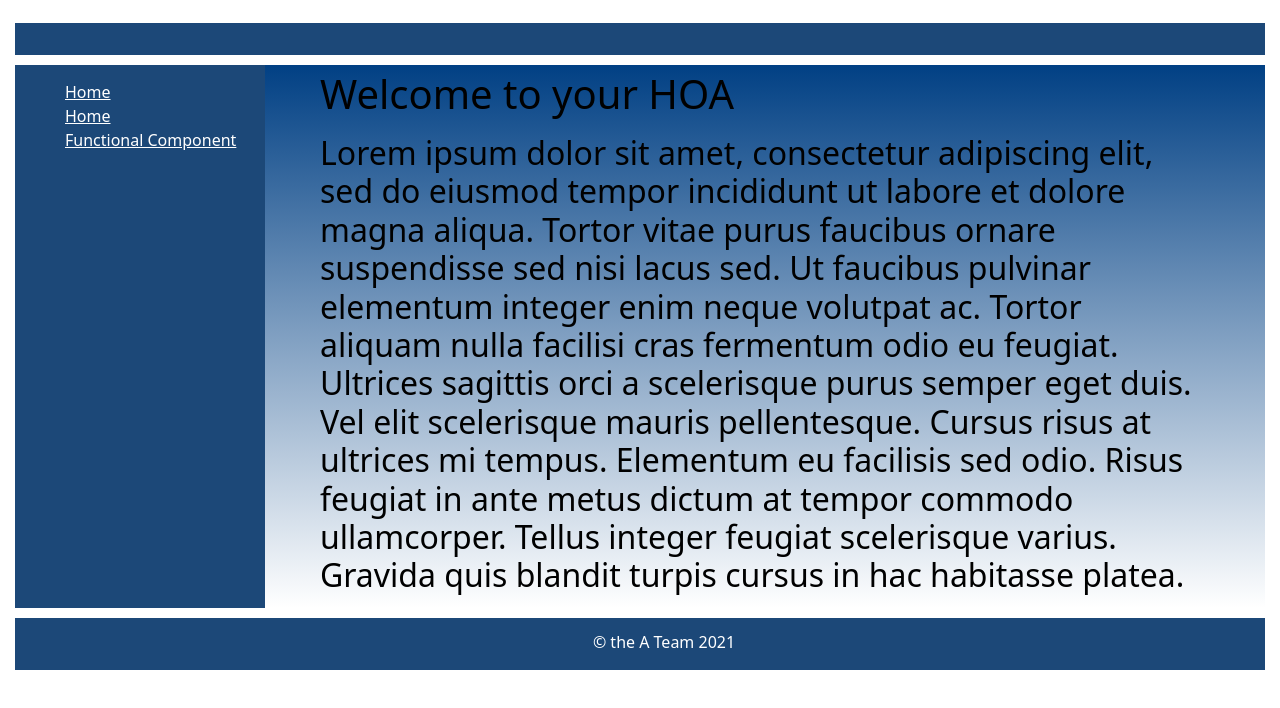
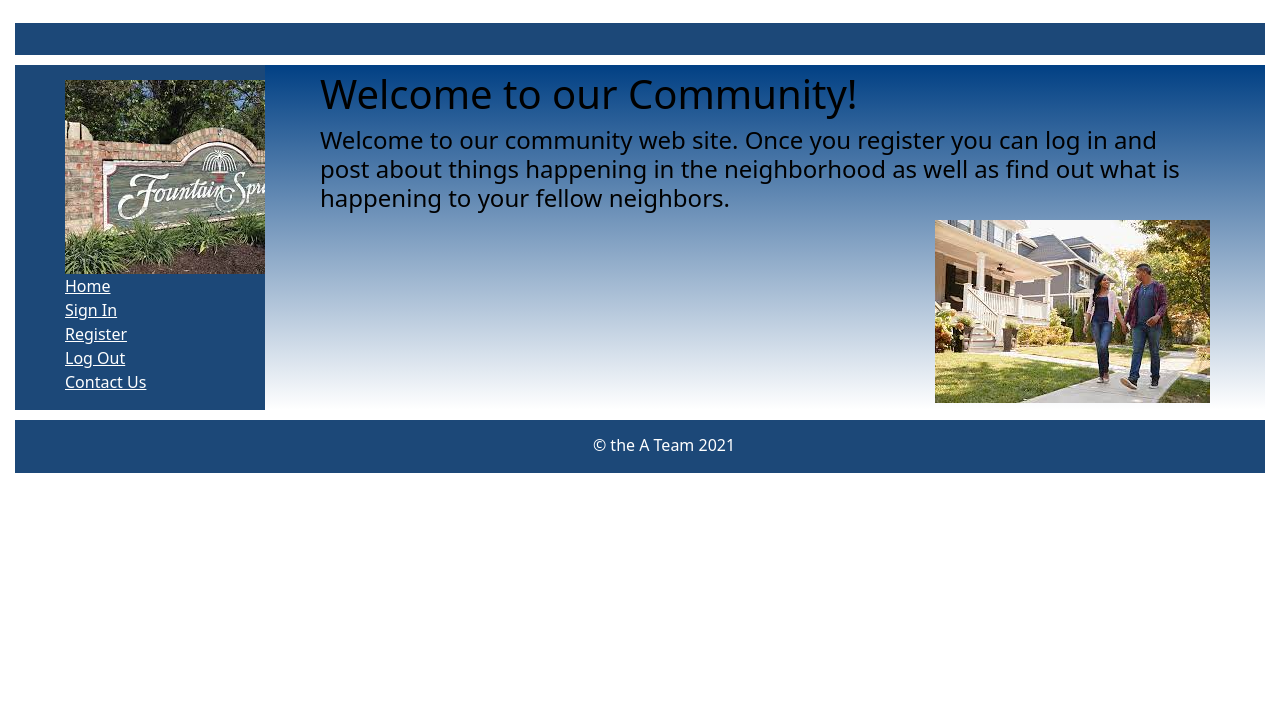
Before and after one commit to mrenee73/blueBadgeClient, a React (Create React App) app in the folder react-fundamentals/: page / in a window 1280 px wide. Shown: the top 708 px of the page. Built offline with nearby package versions, Linux system fonts and the light colour scheme.

Commit message:
finished home

```diff
--- a/react-fundamentals/src/App.css
+++ b/react-fundamentals/src/App.css
@@ -80,7 +80,9 @@ ul {
   margin-top: 0.8em!important;
 }
 
-
+#couplePic {
+  float: right;
+}
 
 
 
--- a/react-fundamentals/src/components/site/Home.js
+++ b/react-fundamentals/src/components/site/Home.js
@@ -1,33 +1,18 @@
 import {Link} from 'react-router-dom';
+import couplePic from '../../assets/coupleWalking.jpg'
 
 const Home = () => {
     return(
         <div className= 'main'>
             <div className= 'mainDiv'>
                 <h1>
-                    Welcome to your HOA
+                    Welcome to our Community!</h1>
 
+                <h4>Welcome to our community web site. Once you register you can log in and post about things happening in the neighborhood as well as find out what is happening to your fellow neighbors. </h4>
 
-
-
-
-
-
-
-
-
-
-
-                        </h1>
-
-                <ul>
-                    <li>                     </li>
-                    <li>
-
-                    </li>
-                </ul>
-                <h2>Lorem ipsum dolor sit amet, consectetur adipiscing elit, sed do eiusmod tempor incididunt ut labore et dolore magna aliqua. Tortor vitae purus faucibus ornare suspendisse sed nisi lacus sed. Ut faucibus pulvinar elementum integer enim neque volutpat ac. Tortor aliquam nulla facilisi cras fermentum odio eu feugiat. Ultrices sagittis orci a scelerisque purus semper eget duis. Vel elit scelerisque mauris pellentesque. Cursus risus at ultrices mi tempus. Elementum eu facilisis sed odio. Risus feugiat in ante metus dictum at tempor commodo ullamcorper. Tellus integer feugiat scelerisque varius. Gravida quis blandit turpis cursus in hac habitasse platea.</h2>
-
+                <img id="couplePic"
+                src={couplePic}
+                alt="Power Button" ></img>
 
 
 
--- a/react-fundamentals/src/components/site/Sidebar.js
+++ b/react-fundamentals/src/components/site/Sidebar.js
@@ -4,16 +4,19 @@ import {
     Switch
 } from 'react-router-dom';
 import Home from './Home';
-import neighborhood from '../'
+import signPic from '../../assets/neighborhoodsign.jpg';
 
 const Sidebar = () => {
     return(
         <div className= 'sidebar'>
             <div className='sidebar-list-styling'>
                 <ul className='sidebar-list list-unstyled'>
+                <img id='signPic' src={signPic} alt='neighborhood sign'/>
                     <li><Link to ='/'>Home</Link></li>
-                    <li><Link to ='/'>Home</Link></li>
-                    <li><Link to ='/functionalcomponent'>Functional Component</Link></li>
+                    <li><Link to ='/'>Sign In</Link></li>
+                    <li><Link to ='/'>Register</Link></li>
+                    <li><Link to ='/'>Log Out</Link></li>
+                    <li><Link to ='/functionalcomponent'>Contact Us</Link></li>
                 </ul>
             </div>
             <div className='sidebar-route'>
```
Also changed, not shown: react-fundamentals/src/assets/coupleWalking.jpg (added).
